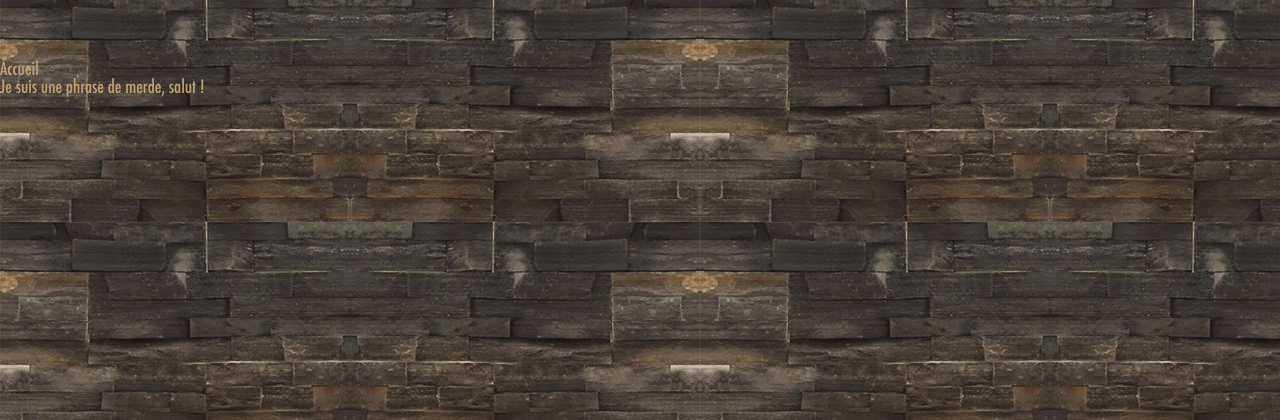
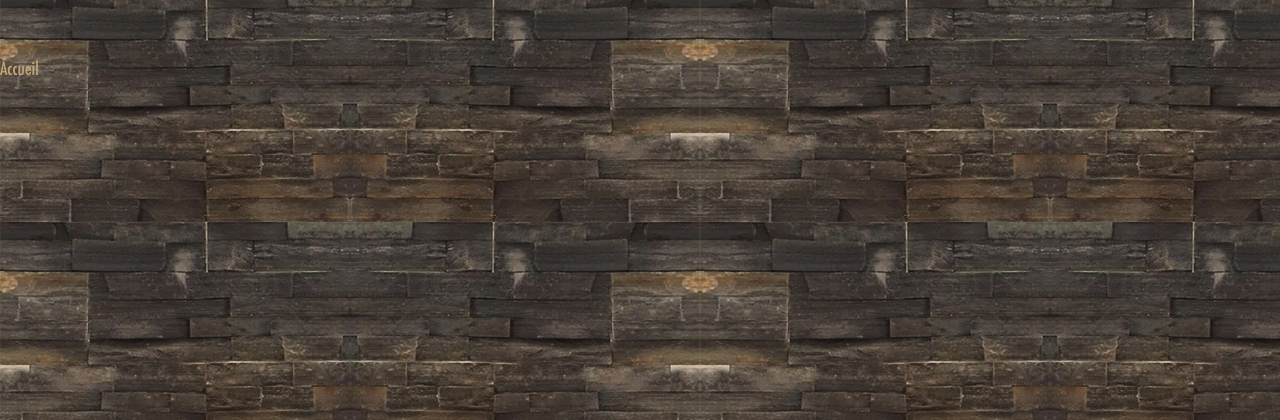
Before and after one commit to Etims11/buena-onda, a PHP site: page / in a window 1280 px wide. Shown: the part 242-662 px from the top of the page. Run offline with PHP 8.4, Linux system fonts and the light colour scheme.

Commit message:
Suppression du paragraphe de merde dans index.php

```diff
--- a/index.php
+++ b/index.php
@@ -93,7 +93,6 @@
 
 	<section id="body">
 		<h1>Accueil</h1>
-        <p> Je suis une phrase de merde, salut !</p>
 	</section>
 
 	<footer>
```
